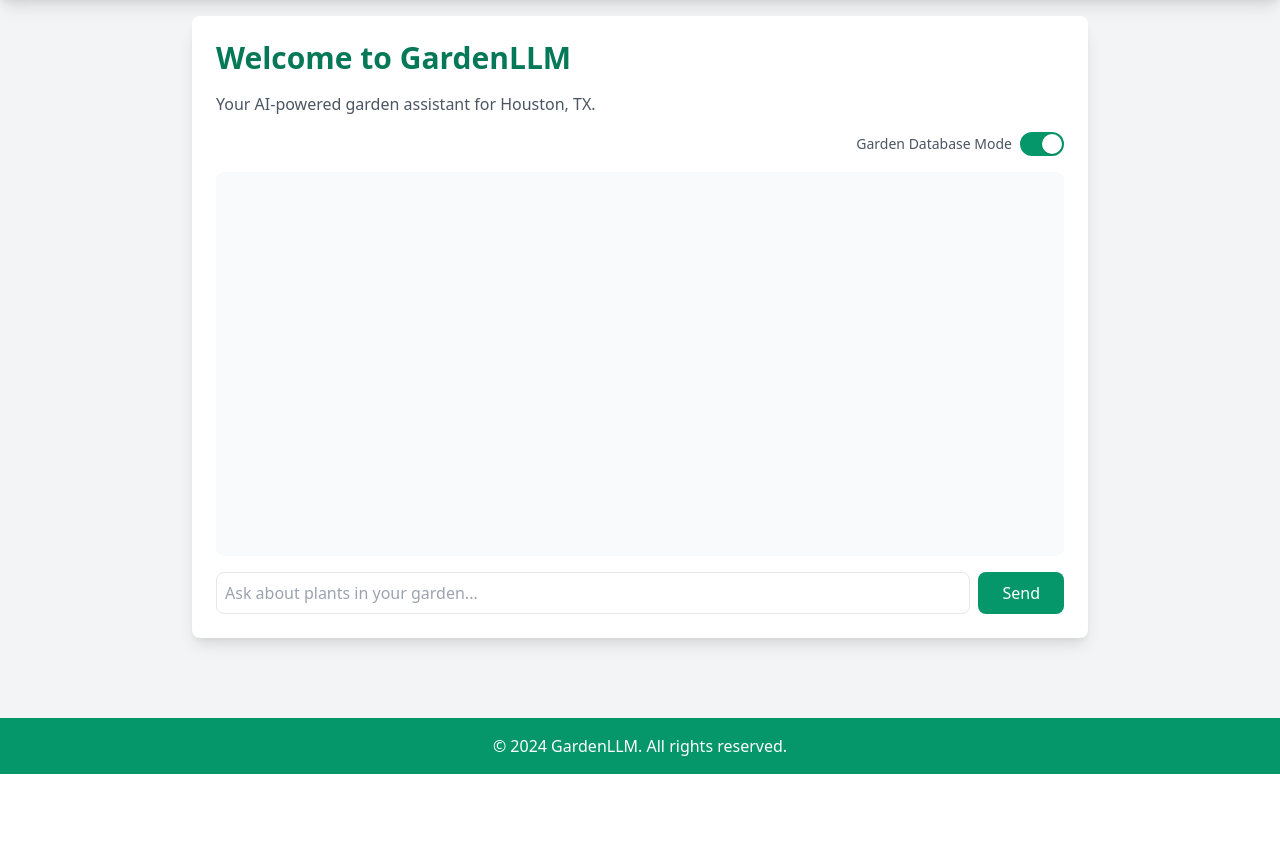
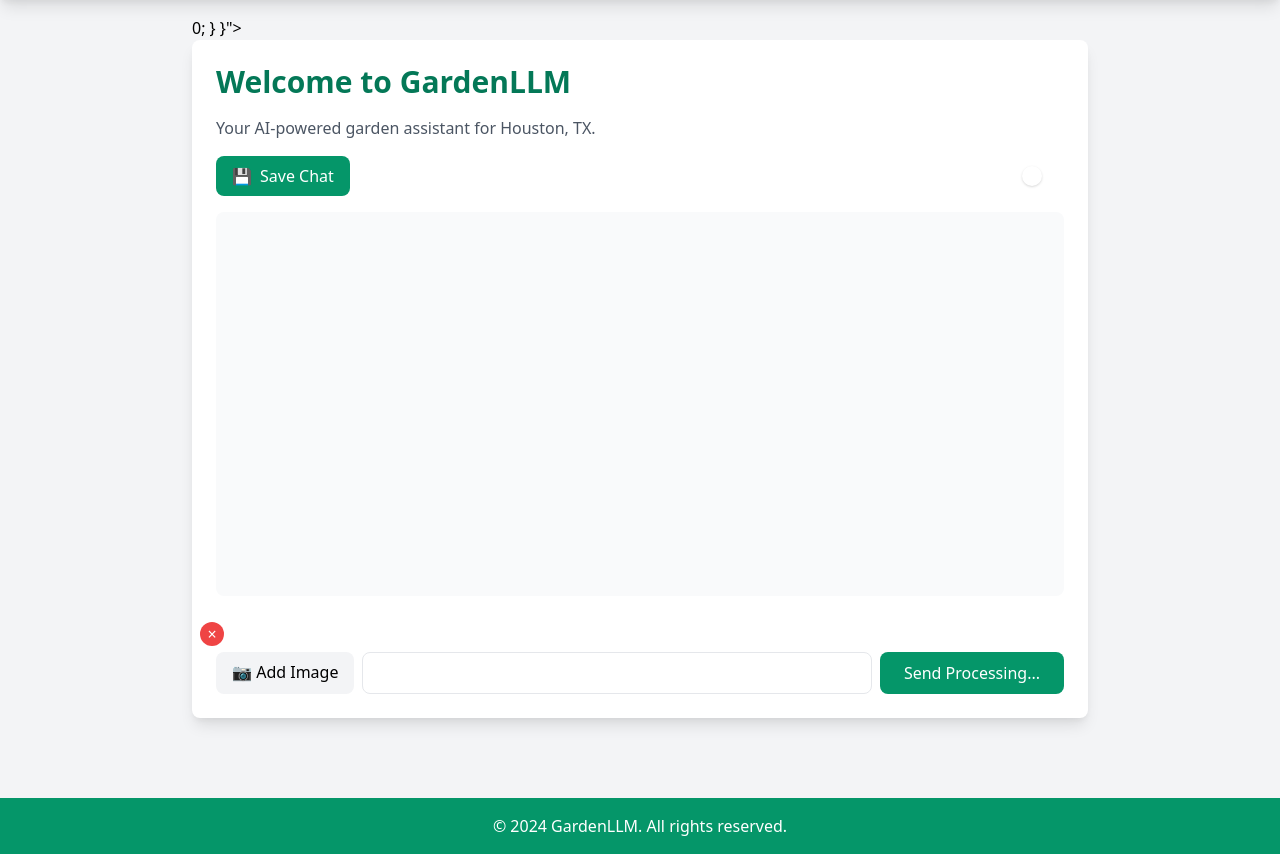
Before and after one commit to LaurenceW01/GardenLLM, a FastAPI app: template templates/index.html in a window 1280 px wide. Shown: the part 60-914 px from the top of the page. Before the commit the page ends 834 px from the top, so only its background shows below. Run offline with FastAPI, Linux system fonts and the light colour scheme; the template is opened without the code that fills it, so the values that code supplies are empty; parts of the project's set-up code (start-up, migrations or seed data) failed here and were passed over; some libraries are stand-ins or nearby versions.

Commit message:
added conversation download

```diff
--- a/templates/index.html
+++ b/templates/index.html
@@ -22,6 +22,8 @@
     imagePreview: null,
     conversationId: null,
     useDatabase: true,  // Default to database mode
+    hasMessages: false,
+    messages: [],
 
     clearImage() {
         this.imageFile = null;
@@ -179,6 +181,8 @@
                 chatHistory.scrollTop = chatHistory.scrollHeight;
             }, 100);
 
+            this.updateMessageStatus();
+
         } catch (error) {
             // Remove loading indicator on error
             loadingDiv.remove();
@@ -195,6 +199,94 @@
         }
 
         this.loading = false;
+    },
+
+    saveConversation() {
+        // Get all messages from the chat history
+        const chatHistory = document.querySelector('#chat-history .space-y-4');
+        const messages = [];
+
+        // Convert chat history to text format
+        chatHistory.querySelectorAll('.flex').forEach(messageDiv => {
+            const isUser = messageDiv.classList.contains('justify-end');
+            const content = messageDiv.querySelector('div > div').cloneNode(true);
+
+            // Handle images in messages
+            const image = content.querySelector('img');
+            let messageText = '';
+            let imageData = '';
+
+            if (image) {
+                // Get the image source (base64 or URL)
+                imageData = image.src;
+                messageText = '[Image included below]\n';
+            }
+
+            // Get the text content, preserving markdown formatting
+            if (content.classList.contains('prose')) {
+                // For assistant messages, get the HTML to preserve formatting
+                messageText += content.innerHTML
+                    .replace(/<div>/g, '\n')
+                    .replace(/<\/div>/g, '')
+                    .replace(/<p>/g, '')
+                    .replace(/<\/p>/g, '\n')
+                    .replace(/<br>/g, '\n')
+                    .replace(/<[^>]*>/g, ''); // Remove any remaining HTML tags
+            } else {
+                // For user messages, get plain text
+                messageText += content.textContent;
+            }
+
+            messages.push({
+                role: isUser ? 'User' : 'Assistant',
+                content: messageText.trim(),
+                image: imageData,
+                timestamp: new Date().toLocaleString()
+            });
+        });
+
+        // Create a human-readable format with image data
+        let conversationText = `GardenLLM Conversation\n`;
+        conversationText += `======================\n\n`;
+        conversationText += `Date: ${new Date().toLocaleString()}\n`;
+        conversationText += `Mode: ${this.useDatabase ? 'Garden Database' : 'Image Analysis'}\n`;
+        conversationText += `Conversation ID: ${this.conversationId || 'Not assigned'}\n\n`;
+        conversationText += `Chat History\n`;
+        conversationText += `------------\n\n`;
+
+        messages.forEach((msg, index) => {
+            conversationText += `[${msg.role} - ${msg.timestamp}]\n`;
+            conversationText += `${msg.content}\n`;
+
+            if (msg.image) {
+                conversationText += `\n--- Image Data ---\n`;
+                conversationText += `${msg.image}\n`;
+                conversationText += `--- End Image Data ---\n`;
+            }
+
+            conversationText += `\n`;
+        });
+
+        // Add a note about image data
+        conversationText += `\nNote: Image data is preserved in base64 format and can be viewed by copying the data between "Image Data" markers into a web browser's address bar.\n`;
+
+        // Create download link for text file
+        const blob = new Blob([conversationText], { type: 'text/plain' });
+        const url = URL.createObjectURL(blob);
+        const link = document.createElement('a');
+        link.href = url;
+        link.download = `conversation_${new Date().toISOString().slice(0,19).replace(/[:]/g, '-')}.txt`;
+
+        // Trigger download
+        document.body.appendChild(link);
+        link.click();
+        document.body.removeChild(link);
+        URL.revokeObjectURL(url);
+    },
+
+    updateMessageStatus() {
+        const chatHistory = document.querySelector('#chat-history .space-y-4');
+        this.hasMessages = chatHistory.children.length > 0;
     }
 }">
     <div class="bg-white rounded-lg shadow-lg p-6 mb-8">
@@ -202,7 +294,19 @@
         <p class="text-gray-600 mb-4">Your AI-powered garden assistant for Houston, TX.</p>
 
         <!-- Mode Toggle Switch -->
-        <div class="flex items-center justify-end mb-4 gap-2">
+        <div class="flex items-center justify-between mb-4">
+            <div class="flex items-center gap-2">
+                <button
+                    @click="saveConversation()"
+                    type="button"
+                    class="bg-green-600 text-white px-4 py-2 rounded-lg hover:bg-green-700 transition-colors flex items-center gap-2"
+                    :disabled="!hasMessages"
+                >
+                    <span>💾</span> Save Chat
+                </button>
+            </div>
+
+            <div class="flex items-center gap-2">
                 <span class="text-sm text-gray-600" x-text="useDatabase ? 'Garden Database Mode' : 'Image Analysis Mode'"></span>
                 <button
                     @click="toggleMode()"
@@ -217,6 +321,7 @@
                         class="pointer-events-none inline-block h-5 w-5 transform rounded-full bg-white shadow ring-0 transition duration-200 ease-in-out"
                     ></span>
                 </button>
+            </div>
         </div>
 
         <!-- Chat Interface -->
@@ -363,5 +468,20 @@
 #chat-history .flex {
     transition: opacity 0.3s ease-in-out;
 }
+
+/* Add styles for the save button */
+button:disabled {
+    opacity: 0.5;
+    cursor: not-allowed;
+}
+
+/* Add transition for button hover */
+button {
+    transition: all 0.2s ease-in-out;
+}
+
+button:not(:disabled):hover {
+    transform: translateY(-1px);
+}
 </style>
 {% endblock %}
```
Lines whose indentation alone changed are shown as unchanged.
